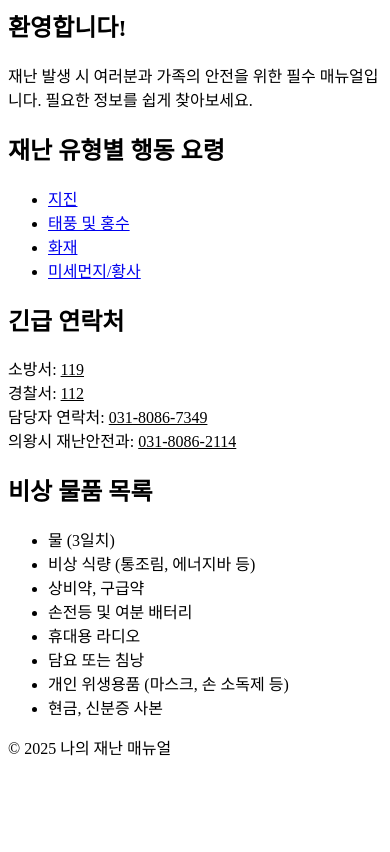
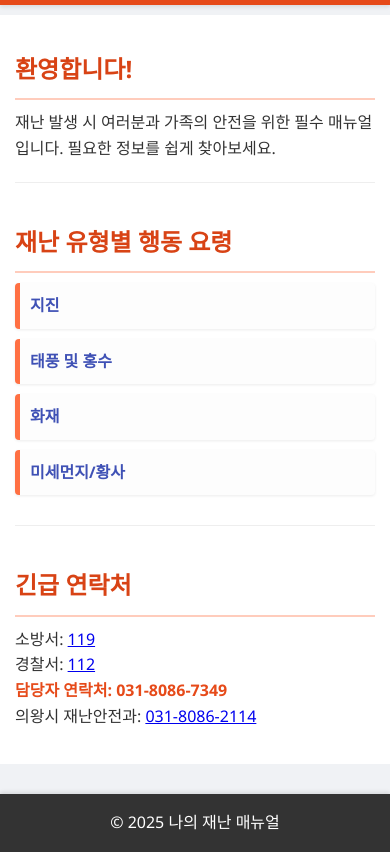
Before and after one commit to uucyes/safety-audit-team, a plain HTML site: page index.html in a window 390 px wide. Shown: the part 81-933 px from the top of the page. Before the commit the page ends 856 px from the top, so only its background shows below. Drawn offline with Linux system fonts and the light colour scheme.

Commit message:
index.html 내용 업데이트

```diff
--- a/index.html
+++ b/index.html
@@ -43,19 +43,7 @@
             </p>
         </section>
 
-        <section id="emergency-kit-list">
-            <h2>비상 물품 목록</h2>
-            <ul>
-                <li>물 (3일치)</li>
-                <li>비상 식량 (통조림, 에너지바 등)</li>
-                <li>상비약, 구급약</li>
-                <li>손전등 및 여분 배터리</li>
-                <li>휴대용 라디오</li>
-                <li>담요 또는 침낭</li>
-                <li>개인 위생용품 (마스크, 손 소독제 등)</li>
-                <li>현금, 신분증 사본</li>
-            </ul>
-        </section>
+
     </main>
 
     <footer>
--- a/style.css
+++ b/style.css
@@ -1,36 +1,188 @@
-/* ... 기존 스타일 유지 ... */
+/* 기본 설정: 모든 요소에 box-sizing 적용, 폰트 설정, 여백 초기화 */
+* {
+    box-sizing: border-box;
+    margin: 0;
+    padding: 0;
+    font-family: 'Segoe UI', Tahoma, Geneva, Verdana, sans-serif; /* 기본 폰트 설정 */
+}
 
-/* PWA 설치 버튼 스타일 */
+body {
+    background-color: #f0f2f5; /* 밝은 회색 배경 */
+    color: #333; /* 기본 텍스트 색상 */
+    line-height: 1.6;
+    display: flex; /* Flexbox 사용하여 Footer를 아래로 내림 */
+    flex-direction: column;
+    min-height: 100vh; /* 최소 화면 높이 */
+}
+
+/* 헤더 스타일 */
+header {
+    background-color: #e64a19; /* 주황색 계열 (테마 색상과 유사) */
+    color: white;
+    padding: 1rem 0;
+    text-align: center;
+    box-shadow: 0 2px 4px rgba(0, 0, 0, 0.1); /* 그림자 효과 */
+}
+
+header h1 {
+    font-size: 2.2rem;
+    margin-bottom: 0.5rem;
+}
+
+header h1 a {
+    color: white;
+    text-decoration: none; /* 링크 밑줄 제거 */
+}
+
+/* 메인 콘텐츠 영역 */
+main {
+    flex-grow: 1; /* 남은 공간을 차지하여 푸터를 아래로 밀어냄 */
+    padding: 20px;
+    max-width: 800px; /* 콘텐츠 최대 너비 제한 */
+    margin: 20px auto; /* 중앙 정렬 및 위아래 여백 */
+    background-color: #fff; /* 흰색 배경 */
+    border-radius: 8px; /* 모서리 둥글게 */
+    box-shadow: 0 4px 8px rgba(0, 0, 0, 0.05); /* 부드러운 그림자 */
+}
+
+/* 각 섹션 스타일 */
+section {
+    padding: 20px 0;
+    border-bottom: 1px solid #eee; /* 섹션 구분선 */
+    margin-bottom: 20px;
+}
+
+section:last-child {
+    border-bottom: none; /* 마지막 섹션은 구분선 없음 */
+    margin-bottom: 0;
+}
+
+section h2 {
+    color: #d84315; /* 주황색 계열 제목 */
+    font-size: 1.8rem;
+    margin-bottom: 15px;
+    border-bottom: 2px solid #ffccbc; /* 제목 아래 강조선 */
+    padding-bottom: 10px;
+}
+
+/* 목록 스타일 (재난 유형, 비상 물품) */
+section ul {
+    list-style: none; /* 기본 목록 마커 제거 */
+    padding-left: 0;
+}
+
+section ul li {
+    background-color: #fdfdfd; /* 리스트 항목 배경색 */
+    margin-bottom: 10px;
+    padding: 12px 15px;
+    border-left: 5px solid #ff7043; /* 왼쪽 강조선 */
+    border-radius: 4px;
+    box-shadow: 0 1px 3px rgba(0, 0, 0, 0.08);
+    transition: transform 0.2s ease, box-shadow 0.2s ease; /* 호버 효과 */
+}
+
+section ul li:hover {
+    transform: translateY(-2px); /* 살짝 위로 */
+    box-shadow: 0 4px 8px rgba(0, 0, 0, 0.1);
+}
+
+section ul li a {
+    text-decoration: none;
+    color: #3f51b5; /* 파란색 계열 링크 */
+    font-weight: bold;
+    display: block; /* 전체 영역 클릭 가능 */
+    padding: 0; /* 내부 여백 제거 */
+}
+
+section ul li a:hover {
+    color: #002884; /* 호버 시 더 진한 파란색 */
+}
+
+/* 긴급 연락처 스타일 */
+.contact-info {
+    font-weight: bold;
+    color: #e64a19; /* 강조 색상 */
+}
+
+.contact-info a {
+    color: #e64a19; /* 링크 색상도 강조 색상으로 */
+    text-decoration: none;
+    font-weight: bold;
+}
+
+.contact-info a:hover {
+    text-decoration: underline;
+}
+
+/* 푸터 스타일 */
+footer {
+    background-color: #333; /* 어두운 배경 */
+    color: white;
+    text-align: center;
+    padding: 1rem 0;
+    margin-top: 20px; /* 위쪽 여백 */
+    box-shadow: 0 -2px 4px rgba(0, 0, 0, 0.1); /* 위쪽 그림자 */
+}
+
+/* Swiper 슬라이더 이미지 크기 조절 (earthquake.html 등에서 사용) */
+.swiper-container, .swiper-wrapper, .swiper-slide {
+    width: 100%; /* 부모 너비에 맞춤 */
+    height: auto; /* 높이 자동 조절 */
+}
+
+.swiper-slide img {
+    width: 50%; /* 이미지 너비 100% */
+    height: auto; /* 이미지 높이 자동 조절 */
+    display: block; /* 이미지 아래 여백 제거 */
+    border-radius: 8px; /* 이미지 모서리 둥글게 */
+    box-shadow: 0 4px 8px rgba(0, 0, 0, 0.1); /* 이미지 그림자 */
+}
+
+/* Swiper 네비게이션 버튼 색상 조정 */
+.swiper-button-next, .swiper-button-prev {
+    color: #e64a19 !important; /* 주황색으로 강조 */
+}
+
+/* Swiper 페이지네이션(점) 색상 조정 */
+.swiper-pagination-bullet-active {
+    background: #e64a19 !important; /* 활성 점 색상 변경 */
+}
+
+/* Install 버튼 스타일 (필요하다면) */
 #installButton {
-    background-color: #007bff; /* 파란색 계열 */
+    background-color: #4CAF50; /* 녹색 */
     color: white;
-    padding: 10px 20px;
+    padding: 10px 15px;
     border: none;
     border-radius: 5px;
     cursor: pointer;
     font-size: 1rem;
-    margin-top: 10px; /* 헤더 내에서 위치 조정 */
-    transition: background-color 0.3s ease;
+    margin-top: 10px;
 }
 
 #installButton:hover {
-    background-color: #0056b3;
+    background-color: #45a049;
 }
 
-/* 모든 링크의 탭 하이라이트 제거 (모바일에서) */
-a {
-    -webkit-tap-highlight-color: transparent;
+/* 모바일 반응형 디자인 */
+@media (max-width: 600px) {
+    header h1 {
+        font-size: 1.8rem;
+    }
+
+    main {
+        padding: 15px;
+        margin: 10px auto;
+        border-radius: 0; /* 모바일에서는 둥근 모서리 제거 */
+        box-shadow: none; /* 모바일에서는 그림자 제거 */
+    }
+
+    section h2 {
+        font-size: 1.5rem;
+        margin-bottom: 10px;
+    }
+
+    section ul li {
+        padding: 10px;
+    }
 }
-
-/* 긴급 연락처 텍스트와 링크 색상 일관성 유지 (선택 사항) */
-#emergency-contacts p a {
-    color: inherit; /* 부모 요소의 글자색 상속 */
-    text-decoration: underline; /* 밑줄 추가로 링크임을 표시 */
-}
-
-/* 특정 상황에서 연락처 링크의 색상을 더 강조하고 싶다면 */
-#emergency-contacts p a:hover {
-    color: #e64a19; /* 테마 색상으로 강조 */
-}
-
-/* ... Swiper 관련 스타일 유지 ... */
```
Also changed, not shown: service-worker.js (+65 -49 lines).
